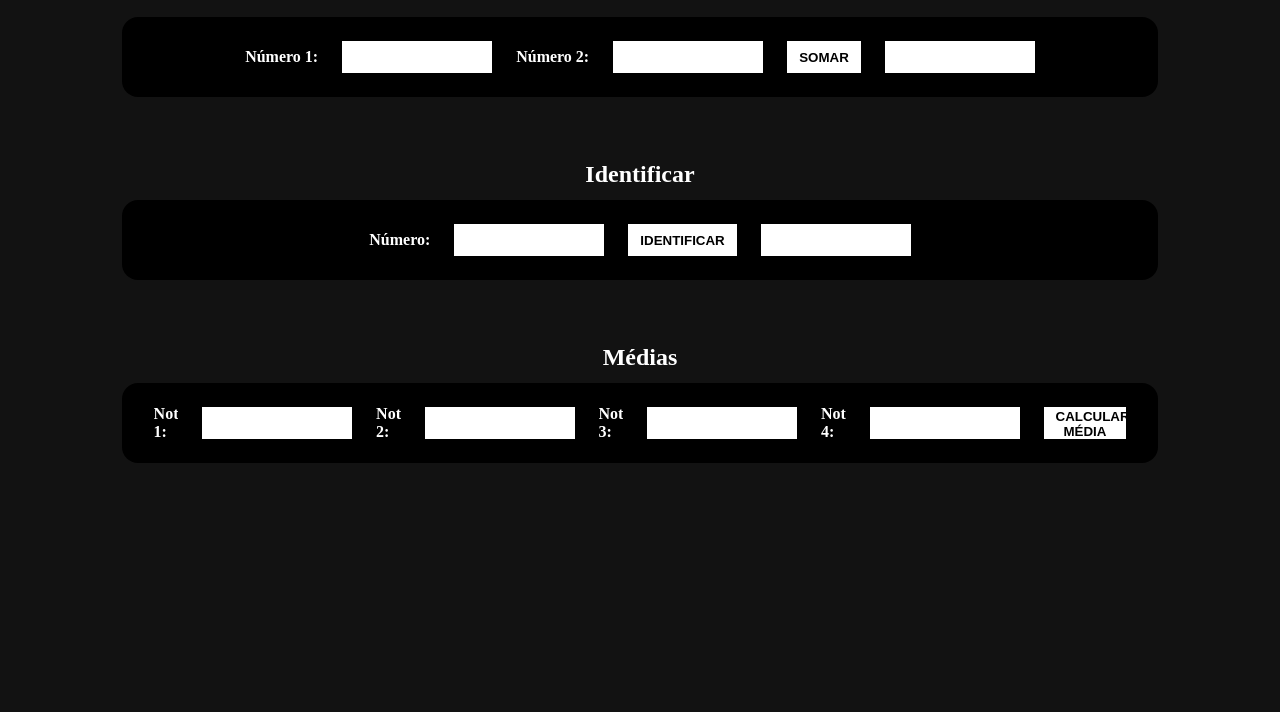
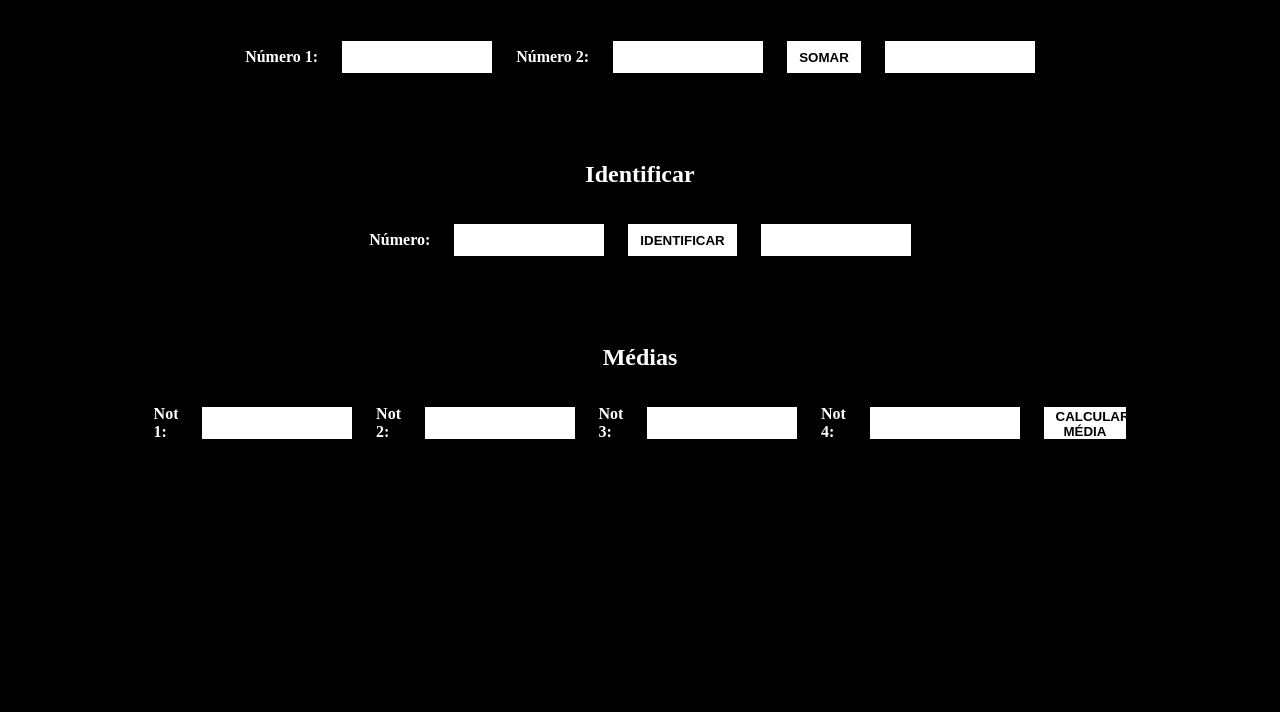
Before and after one commit to Calsolari/Aula-03, a plain HTML site: page index.html in a window 1280 px wide. Shown: the part 88-800 px from the top of the page. Drawn offline with Linux system fonts and the light colour scheme.

Commit message:
finalizado

```diff
--- a/style.css
+++ b/style.css
@@ -11,7 +11,7 @@ body{
     flex-direction: column;
     align-items: center;
     padding-block: 36px;
-    background-color: rgba(0, 0, 0, 0.928);
+    background-color: black;
     background-position: center;
     background-repeat: round;
 }
@@ -71,4 +71,5 @@ button{
     font-size: 0.8rem;
     padding-inline: 4px;
     border: none;
+
 }
```
